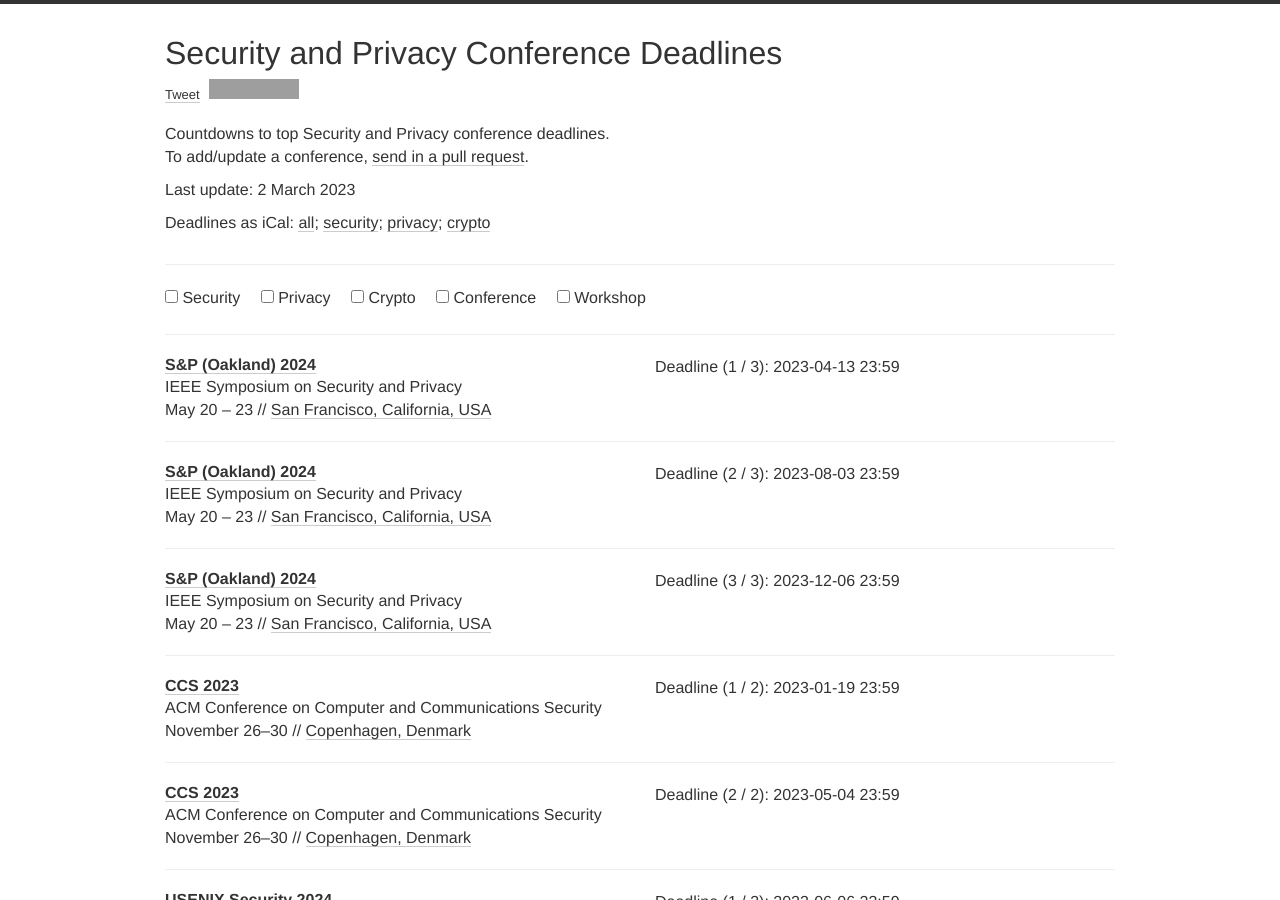
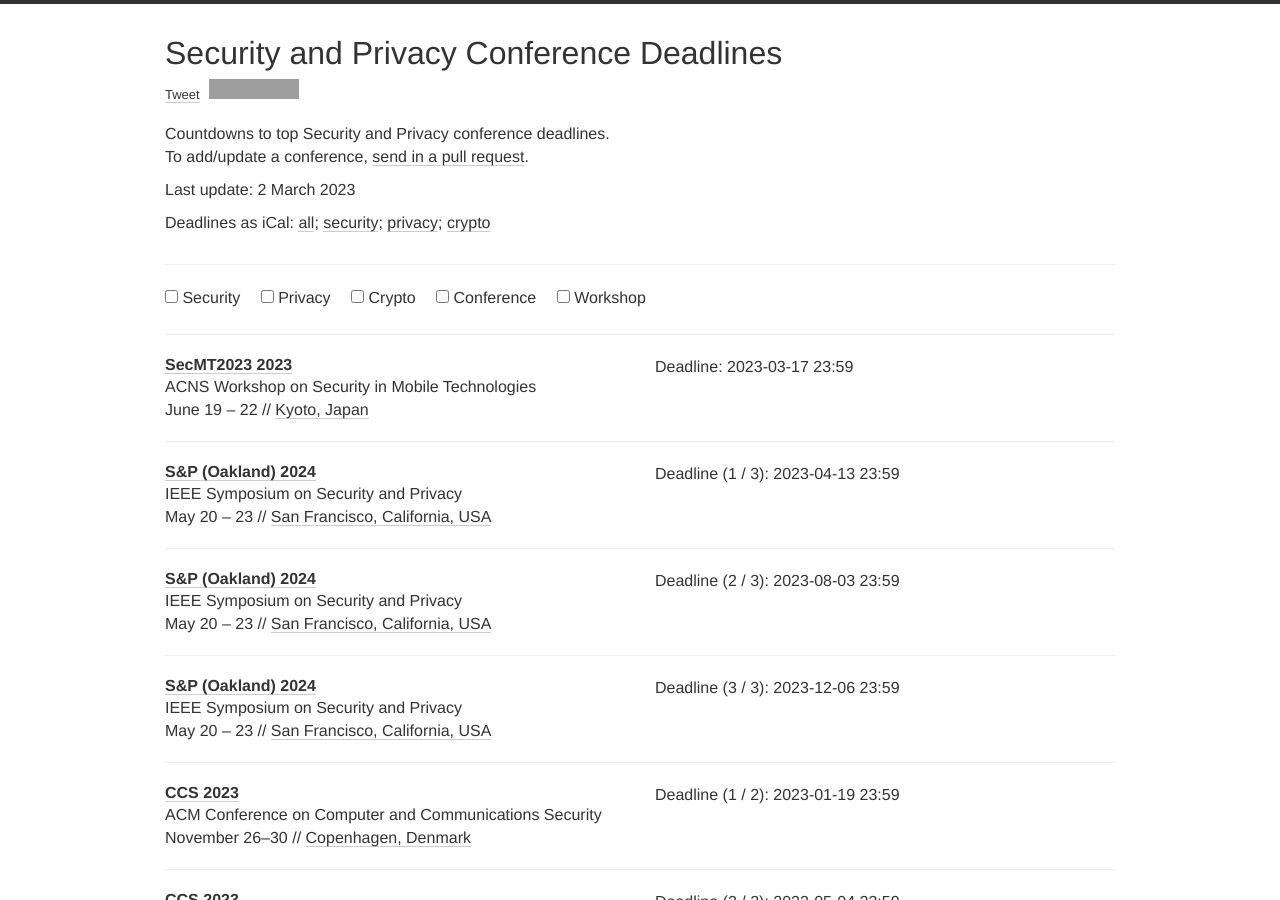
Before and after one commit to sec-deadlines/sec-deadlines.github.io, a Jekyll site: the page built from index.html, in a window 1280 px wide and 900 px high. Built offline with Jekyll 4.4.1, drawn with Linux system fonts in a browser that asks for light colours; nearby versions of some CDN libraries; comment, search, counter and statistics services are not loaded; grey boxes are pictures that could not be loaded.

Commit message:
Update conferences.yml
Add ACNS SecMT workshop.

```diff
--- a/_data/conferences.yml
+++ b/_data/conferences.yml
@@ -1,5 +1,15 @@
 ---
  # Security and Privacy
+
+- name: SecMT2023
+  year: 2023
+  date: "June 19 – 22"
+  description: ACNS Workshop on Security in Mobile Technologies
+  link: https://spritz.math.unipd.it/events/2023/ACNS_Workshop/
+  deadline:
+    - "2023-03-17 23:59"
+  place: Kyoto, Japan
+  tags: [SEC, PRIV, SHOP]
 
 - name: S&P (Oakland)
   year: 2024
```
